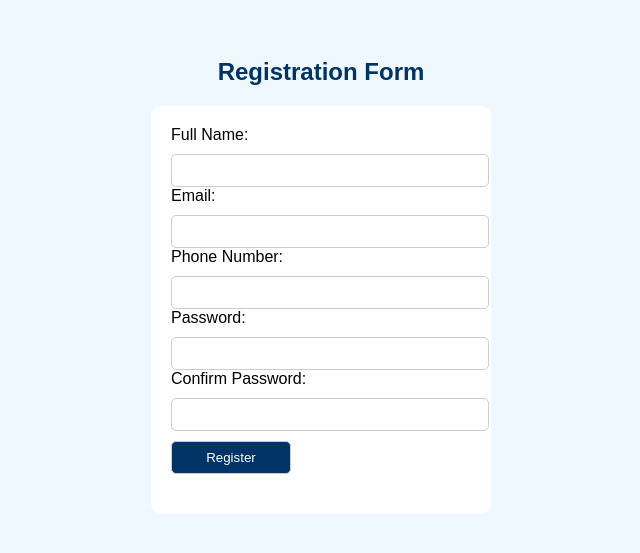
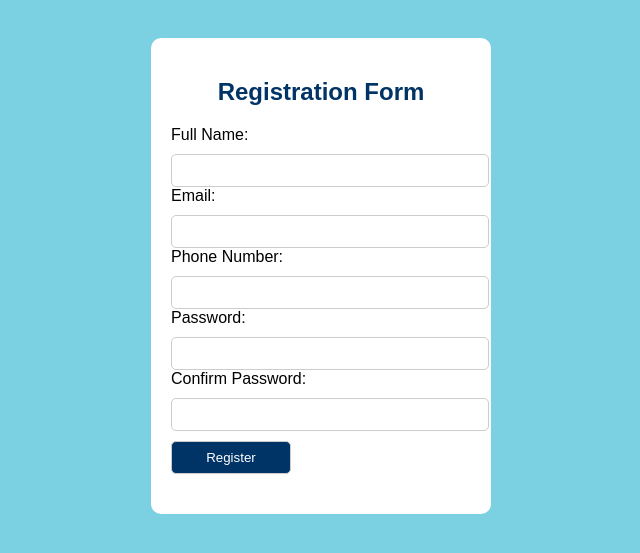
Before and after one commit to SRsieam/WT_Fall-25-26-, a PHP site: page /lab_2.php in a window 1280 px wide. Shown: the top 553 px of the page, without its empty margins (319-959 px from the left). Run offline with PHP 8.4, Linux system fonts and the light colour scheme.

Commit message:
update the file again

```diff
--- a/Mid/lab_2.php
+++ b/Mid/lab_2.php
@@ -6,7 +6,7 @@
     body {
       font-family: Arial, sans-serif;
       padding: 30px;
-      background-color: #f0f8ff;
+      background-color: #7bd1e2;
     }
 
     h2 {
@@ -62,9 +62,10 @@
 </head>
 <body>
 
-  <h2>Registration Form</h2>
+  <form onsubmit="return handleSubmit()">
 
-  <form onsubmit="return handleSubmit()">
+    <h2>Registration Form</h2>
+
     <label="name">Full Name:</label>
     <input type="text" id="name" />
 
```
